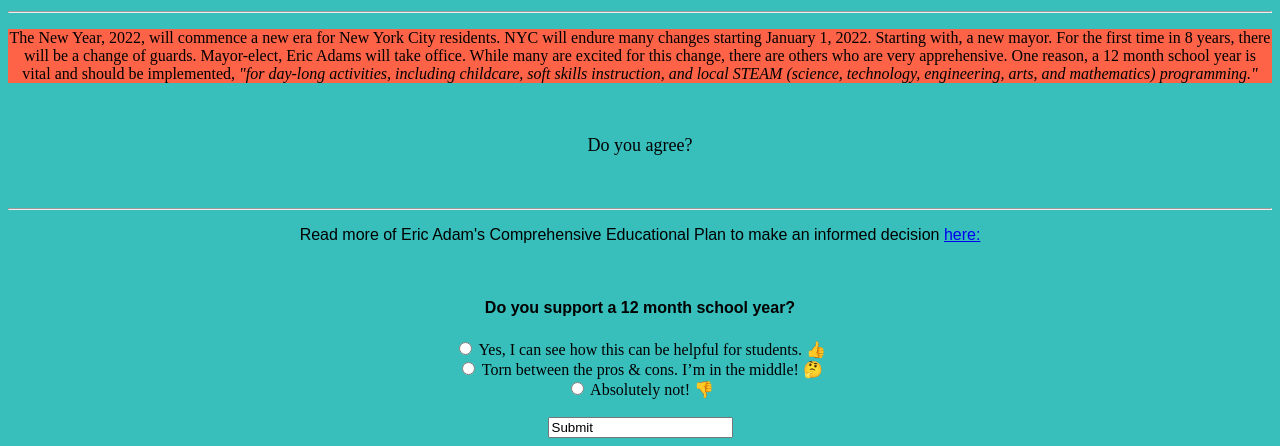
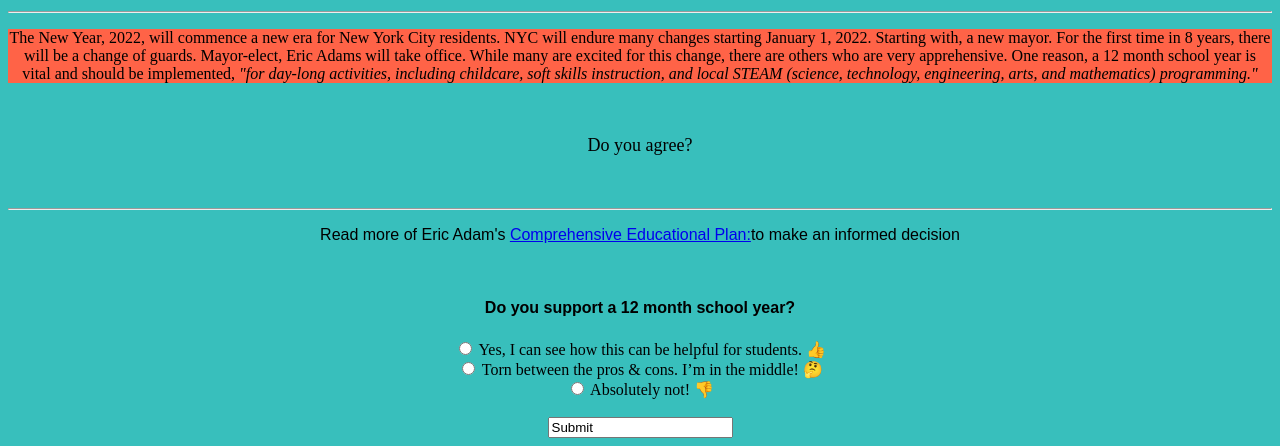
Before and after one commit to MichCS/web-ethicsdemo-2021, a plain HTML site: page index.html in a window 1280 px wide. Shown: the part 402-848 px from the top of the page. Drawn offline with Linux system fonts and the light colour scheme.

Commit message:
Update index.html

```diff
--- a/index.html
+++ b/index.html
@@ -25,7 +25,7 @@
         </p>
 
     <hr>
-        <p style = "font-family: Arial">Read more of Eric Adam's Comprehensive Educational Plan to make an informed decision <a href="https://ericadams2021.com/erics-education-plan/" target="_blank" rel="nofollow">here:</a></p>
+        <p style = "font-family: Arial">Read more of Eric Adam's <a href="https://ericadams2021.com/erics-education-plan/" target="_blank" rel="nofollow"> Comprehensive Educational Plan:</a>to make an informed decision</p>
 
      <br>
      <div>
```
